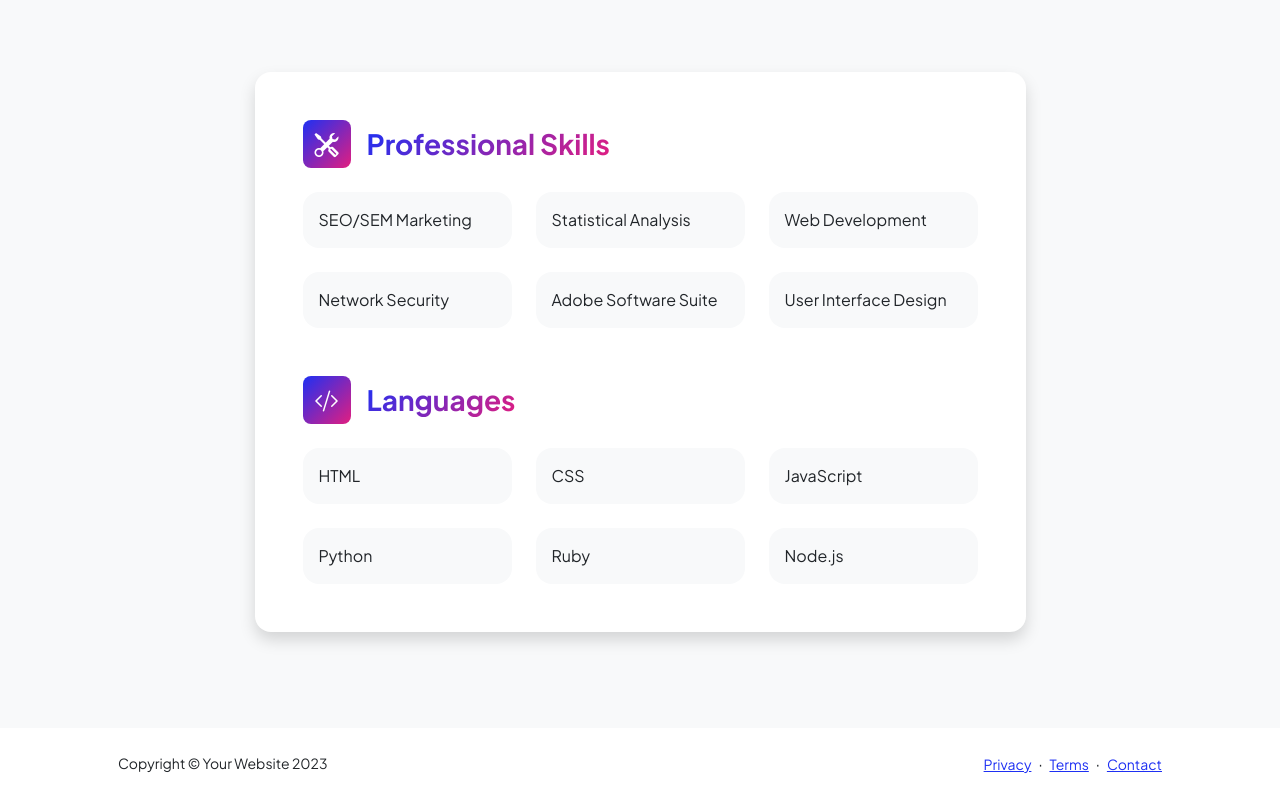
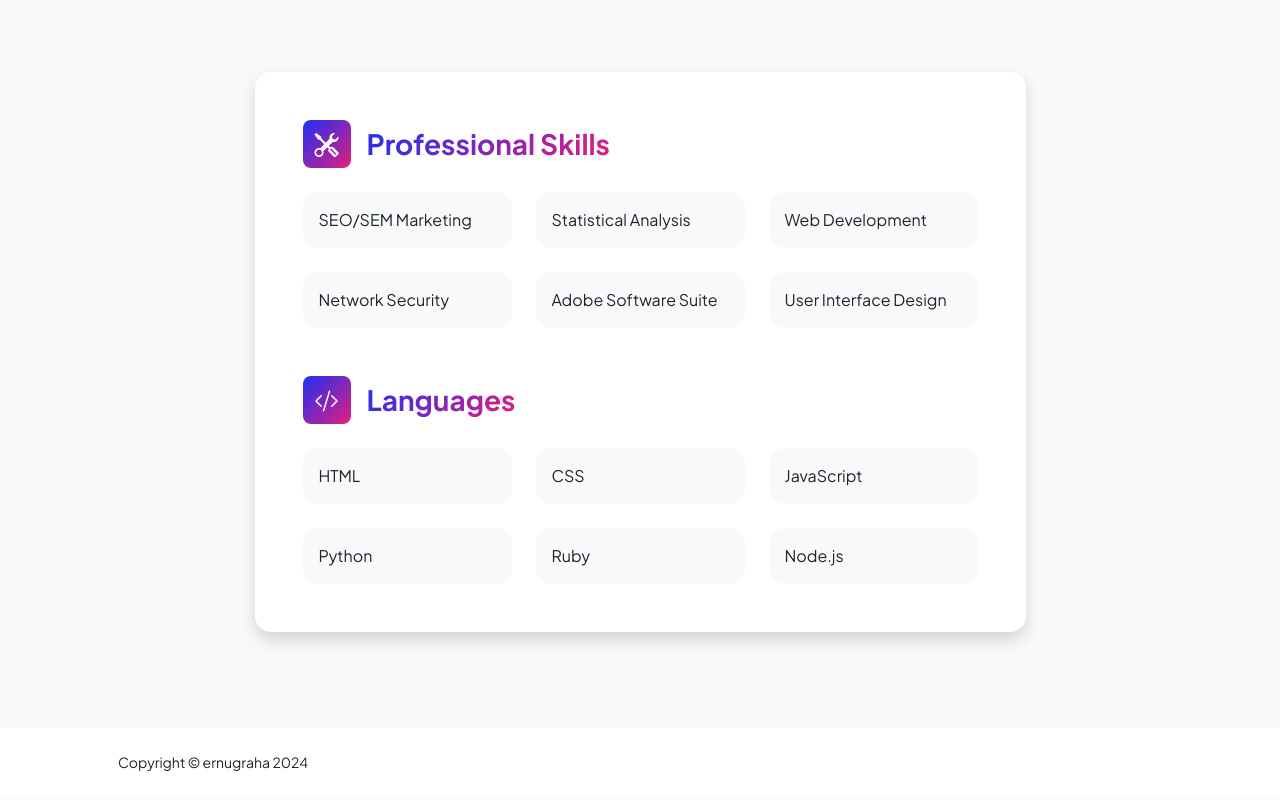
Before and after one commit to eijinugraha/eijinugraha.github.io, a plain HTML site: page resume.html in a window 1280 px wide. Shown: the part 1552-2352 px from the top of the page. Drawn offline with nearby package versions, Linux system fonts and the light colour scheme.

Commit message:
Update resume.html

```diff
--- a/resume.html
+++ b/resume.html
@@ -5,7 +5,7 @@
         <meta name="viewport" content="width=device-width, initial-scale=1, shrink-to-fit=no" />
         <meta name="description" content="" />
         <meta name="author" content="" />
-        <title>Personal - Start Bootstrap Template</title>
+        <title>Projects - ernugraha</title>
         <!-- Favicon-->
         <link rel="icon" type="image/x-icon" href="assets/favicon.ico" />
         <!-- Custom Google font-->
@@ -27,9 +27,8 @@
                     <div class="collapse navbar-collapse" id="navbarSupportedContent">
                         <ul class="navbar-nav ms-auto mb-2 mb-lg-0 small fw-bolder">
                             <li class="nav-item"><a class="nav-link" href="index.html">Home</a></li>
-                            <li class="nav-item"><a class="nav-link" href="resume.html">Resume</a></li>
+                            <li class="nav-item"><a class="nav-link" href="resume.html">Portofolio</a></li>
                             <li class="nav-item"><a class="nav-link" href="projects.html">Projects</a></li>
-                            <li class="nav-item"><a class="nav-link" href="contact.html">Contact</a></li>
                         </ul>
                     </div>
                 </div>
@@ -183,13 +182,7 @@
         <footer class="bg-white py-4 mt-auto">
             <div class="container px-5">
                 <div class="row align-items-center justify-content-between flex-column flex-sm-row">
-                    <div class="col-auto"><div class="small m-0">Copyright &copy; Your Website 2023</div></div>
-                    <div class="col-auto">
-                        <a class="small" href="#!">Privacy</a>
-                        <span class="mx-1">&middot;</span>
-                        <a class="small" href="#!">Terms</a>
-                        <span class="mx-1">&middot;</span>
-                        <a class="small" href="#!">Contact</a>
+                    <div class="col-auto"><div class="small m-0">Copyright &copy; ernugraha 2024</div>
                     </div>
                 </div>
             </div>
```
